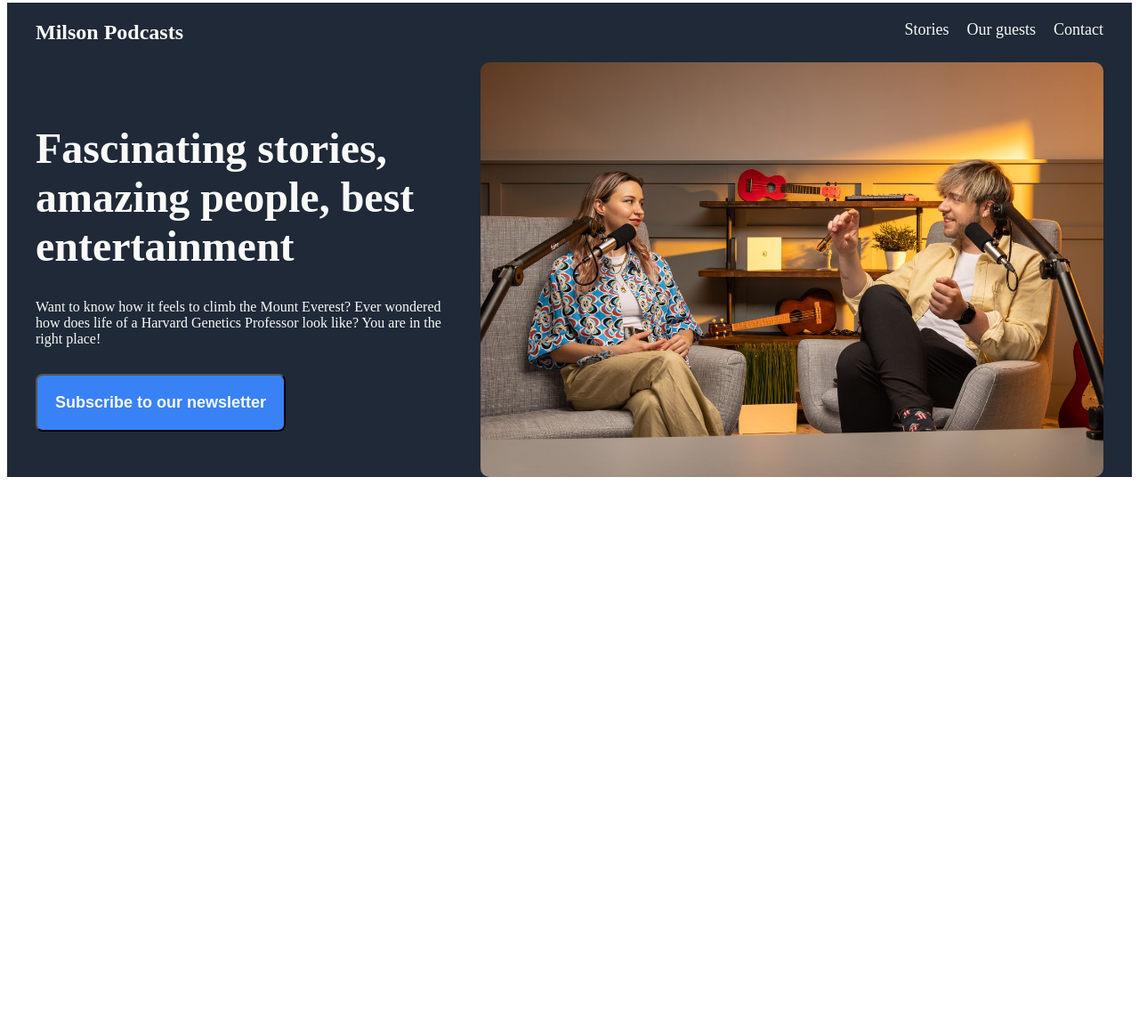
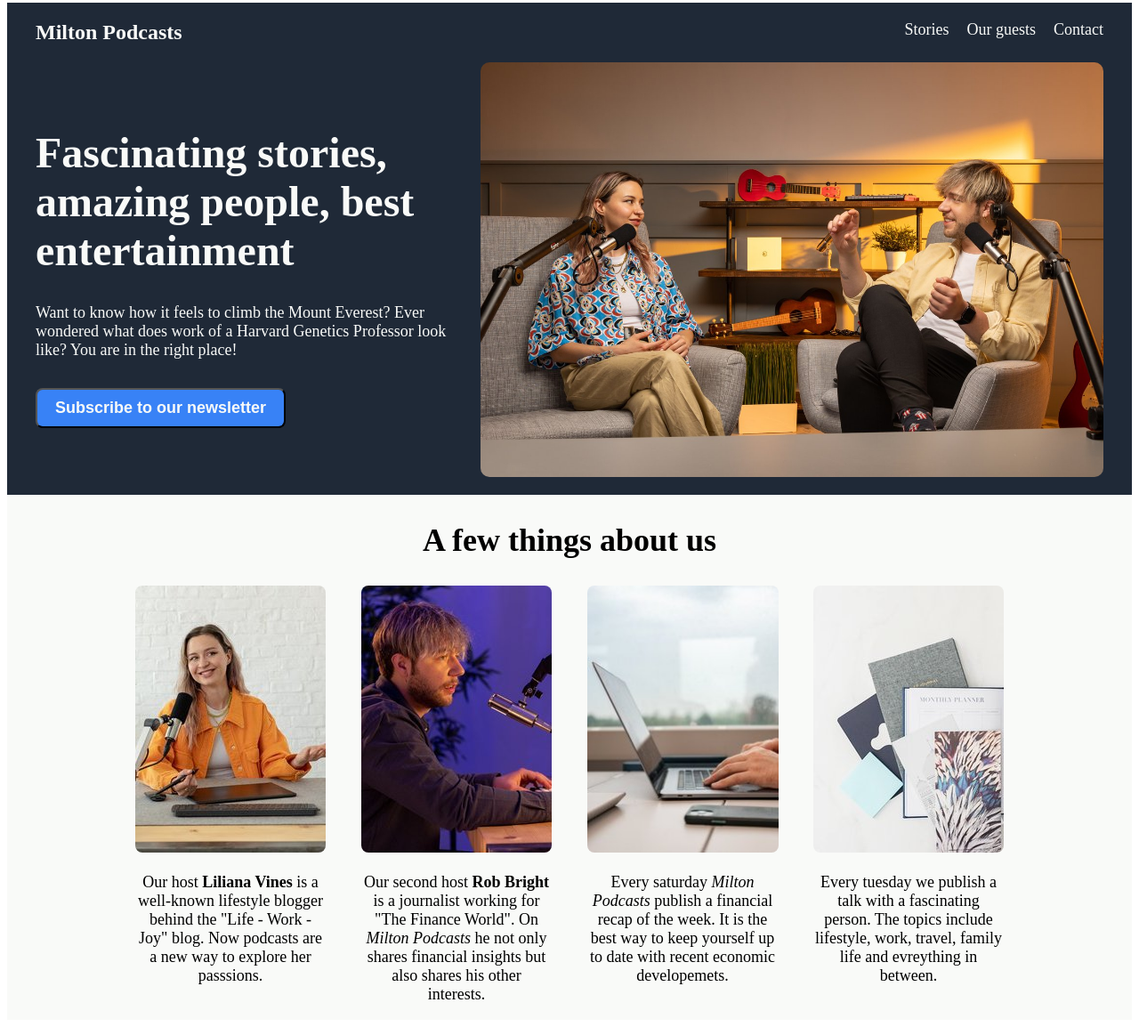
Before and after one commit to BParadowski/my_first_webpage, a plain HTML site: page index.html in a window 1280 px wide. Shown: the part 5-1159 px from the top of the page at 89% size. Before the commit the page ends 800 px from the top, so only its background shows below. Drawn offline with Linux system fonts and the light colour scheme.

Commit message:
Add second section-about us

```diff
--- a/index.html
+++ b/index.html
@@ -9,7 +9,7 @@
 </head>
 <body>
     <div class="header_hero">
-        <div class="header">Milson Podcasts
+        <div class="header">Milton Podcasts
             <div>
                 <ul>
                     <li><a href="#">Stories</a></li>
@@ -22,7 +22,7 @@
             <div>
                 <h1>Fascinating stories, amazing people, best entertainment</h1>
                 <p>Want to know how it feels to climb the Mount Everest?
-                    Ever wondered how does life of a Harvard Genetics Professor
+                    Ever wondered what does work of a Harvard Genetics Professor
                     look like? You are in the right place!
                 </p>
                 <button>Subscribe to our newsletter</button>
@@ -30,8 +30,36 @@
             <img src="./img/hero.jpg" alt="Two people recording a podcast">
         </div>
     </div>
-    <div class="pictures_container"></div>
-    <div class="testimonial"></div>
+    <div class="pictures">
+        <h2>A few things about us</h2>
+        <div class="pictures_container">
+            <div>
+                <img src="./img/presenter1.jpeg" alt="A kind-looking woman">
+                <p>Our host <strong>Liliana Vines</strong> is a well-known lifestyle blogger behind the "Life - Work - Joy" blog. Now podcasts
+                    are a new way to explore her passsions.
+                </p>
+            </div>
+            <div>
+                <img src="./img/presenter2.jpeg" alt="A kind young man">
+                <p>Our second host <strong>Rob Bright</strong> is a journalist working for
+                "The Finance World". On <em>Milton Podcasts</em> he not only shares financial
+                insights but also shares his other interests.</p>
+            </div>
+            <div>
+                <img src="./img/business.jpeg" alt="A picture of a laptop in a train">
+                <p>Every saturday <em>Milton Podcasts</em> publish a financial recap
+                of the week. It is the best way to keep yourself up to date with
+                recent economic developemets.</p>
+            </div>
+            <div>
+                <img src="./img/lifestyle.jpeg" alt="Some books on a table">
+                <p>Every tuesday we publish a talk with a fascinating person.
+                     The topics include lifestyle, work, travel, family life and evreything in between.
+                </p>
+            </div>
+        </div>
+    </div>
+    <div class="quote"></div>
     <div class="call_to_action"></div>
     <div class="footer"></div>
 </body>
--- a/style/style.css
+++ b/style/style.css
@@ -4,11 +4,29 @@ body {
     font-family: 'roboto' sans-serif;
 }
 
+button {
+    background-color: #3882f6;
+    padding: 10px 20px;
+    color: #F9FAF8;
+    border-radius: 8px;
+    text-align: center;
+    font-size: 18px;
+    font-weight: 700;
+    margin: 14px 0;
+}
+a {
+    text-decoration: none;
+    color: #F9FAF8;
+}
+
+/* header and hero section */
+
 .header_hero {
     background-color: #1f2937;
     display: flex;
     flex-direction: column;
     align-items: center;
+    padding: 20px;
 }
 
 .header {
@@ -17,8 +35,8 @@ body {
     width: 1200px;
     font-size: 24px;
     color: #F9FAF8;
-    padding: 20px;
     font-weight: 600;
+    margin-bottom: 20px;
 }
 
 .header ul {
@@ -52,22 +70,35 @@ body {
 .hero h1 {
     flex: auto;
     font-size: 48px;
-    font-style: "extra-bold" sans-serif;
+    font-family: "extra-bold" sans-serif;
 }
 .hero p {
+    font-size: 18px;
+}
+
+/* pictures section */
+
+.pictures {
+    background-color:#F9FAF8;
+    color: black;
+    text-align: center;
+    font-size: 18px;
+}
+.pictures h2 {
+    font-size: 36px;
+    font-family: "extra-bold" sans-serif;
 
 }
-button {
-    background-color: #3882f6;
-    padding: 20px;
-    color: #F9FAF8;
+.pictures_container {
+    display: flex;
+    justify-content: center;
+    gap: 40px;
+}
+.pictures_container img {
+    width: auto;
+    height: 300px;
     border-radius: 8px;
-    text-align: center;
-    font-size: 18px;
-    font-weight: 700;
-    margin: 14px 0;
 }
-a {
-    text-decoration: none;
-    color: #F9FAF8;
+.pictures_container div {
+    max-width: 214px;
 }
```
Also changed, not shown: img/business.jpeg (added), img/lifestyle.jpeg (added), img/presenter1.jpeg (added), img/presenter2.jpeg (added).
